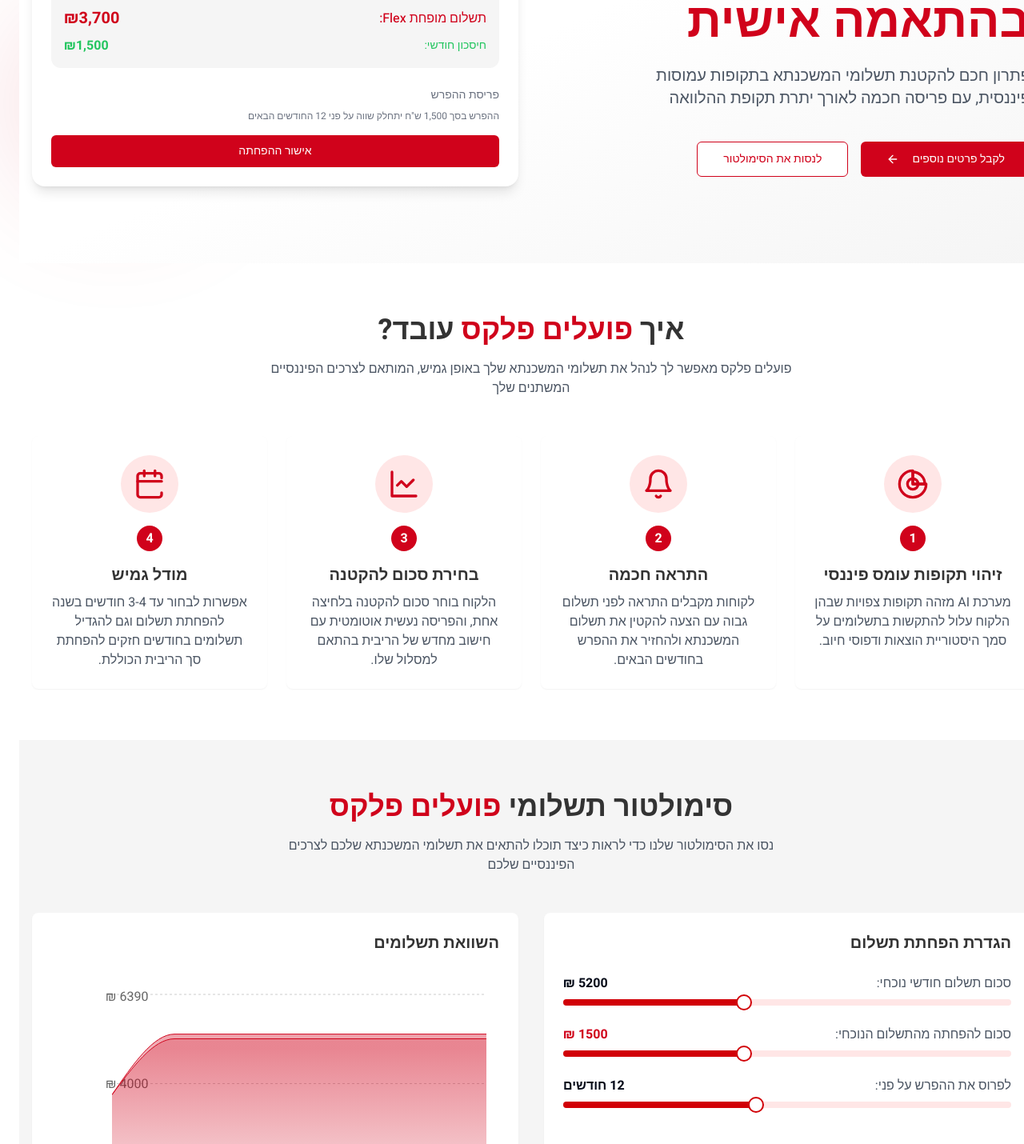
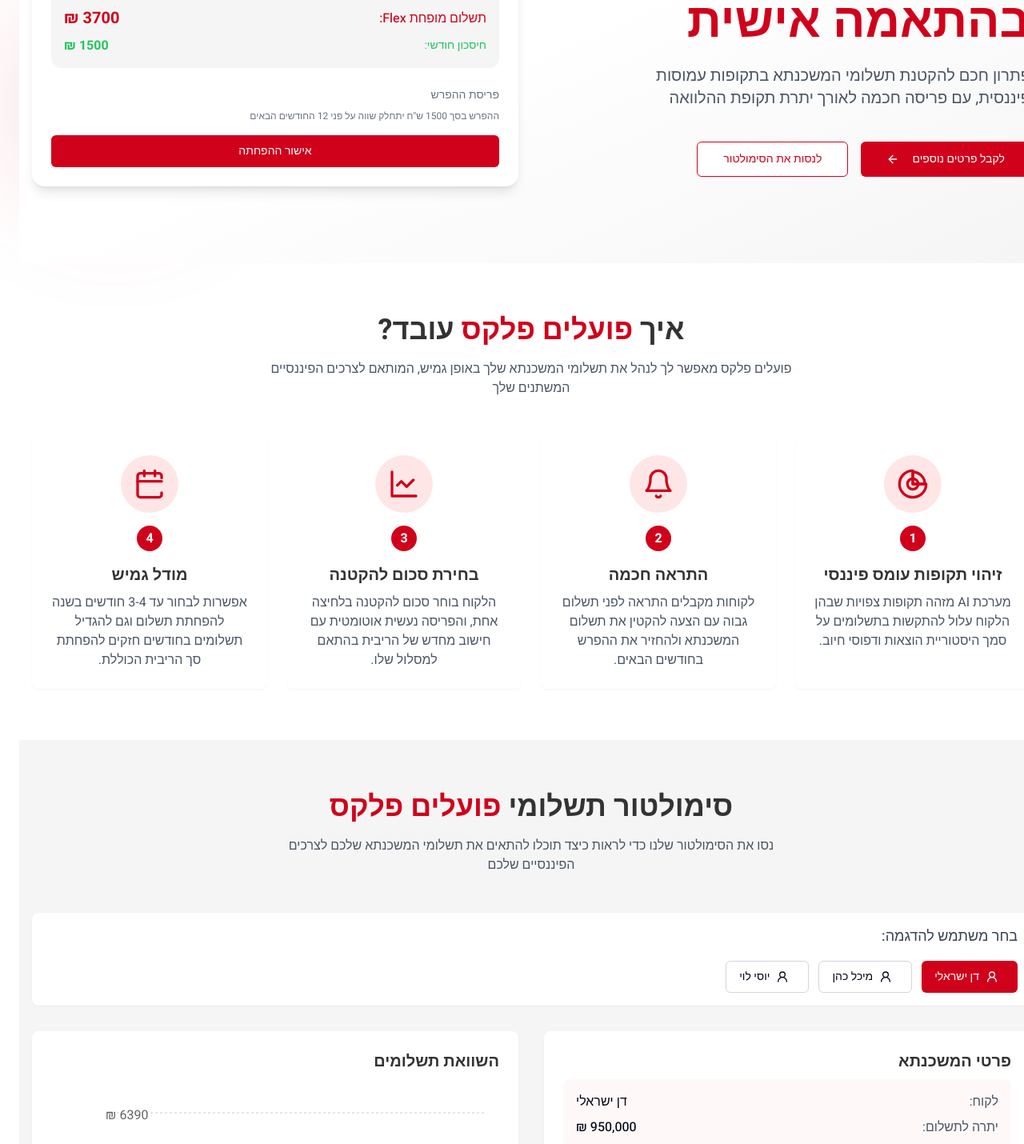
Before and after one commit to nirshar1977/poalim-flex-flow, a React (Vite) app: page / in a window 1280 px wide. Shown: the part 300-1730 px from the top of the page at 80% size. Built offline with nearby package versions, Linux system fonts and the light colour scheme.

Commit message:
Add mock user data for presentation
Implement mock user data to simulate different mortgage summaries for presentation purposes.

```diff
--- a/src/components/HeroSection.tsx
+++ b/src/components/HeroSection.tsx
@@ -2,8 +2,11 @@
 import React from 'react';
 import { Button } from '@/components/ui/button';
 import { ArrowLeft } from 'lucide-react';
+import { getDefaultUser } from '@/services/mockUserData';
 
 const HeroSection: React.FC = () => {
+  const defaultUser = getDefaultUser();
+
   const scrollToSection = (id: string) => {
     const element = document.getElementById(id);
     if (element) {
@@ -51,7 +54,7 @@ const HeroSection: React.FC = () => {
                 <div className="flex justify-between items-center mb-6">
                   <div>
                     <h3 className="text-lg font-bold text-poalim-darkText">תשלום משכנתא חודשי</h3>
-                    <p className="text-sm text-gray-500">תשלום גמיש עבור 15/09/2025</p>
+                    <p className="text-sm text-gray-500">תשלום גמיש עבור {defaultUser.name}</p>
                   </div>
                   <div className="bg-poalim-lightRed p-2 rounded-full">
                     <svg xmlns="http://www.w3.org/2000/svg" width="24" height="24" viewBox="0 0 24 24" fill="none" stroke="currentColor" strokeWidth="2" strokeLinecap="round" strokeLinejoin="round" className="text-poalim-red">
@@ -69,24 +72,27 @@ const HeroSection: React.FC = () => {
                 <div className="bg-poalim-gray rounded-xl p-4 mb-6">
                   <div className="flex justify-between mb-2">
                     <span className="text-gray-500">תשלום רגיל:</span>
-                    <span className="font-bold">₪5,200</span>
+                    <span className="font-bold">{defaultUser.currentPayment} ₪</span>
                   </div>
                   <div className="flex justify-between items-center">
                     <span className="text-poalim-red font-medium">תשלום מופחת Flex:</span>
-                    <span className="font-bold text-xl text-poalim-red">₪3,700</span>
+                    <span className="font-bold text-xl text-poalim-red">{defaultUser.currentPayment - defaultUser.recommendedReduction!} ₪</span>
                   </div>
                   <div className="flex justify-between items-center mt-2">
                     <span className="text-green-500 text-sm">חיסכון חודשי:</span>
-                    <span className="font-bold text-green-500">₪1,500</span>
+                    <span className="font-bold text-green-500">{defaultUser.recommendedReduction} ₪</span>
                   </div>
                 </div>
 
                 <div className="mb-4">
                   <h4 className="text-sm font-medium text-gray-500 mb-2">פריסת ההפרש</h4>
-                  <p className="text-xs text-gray-500">ההפרש בסך 1,500 ש"ח יתחלק שווה על פני 12 החודשים הבאים</p>
+                  <p className="text-xs text-gray-500">ההפרש בסך {defaultUser.recommendedReduction} ש"ח יתחלק שווה על פני 12 החודשים הבאים</p>
                 </div>
 
-                <Button className="w-full bg-poalim-red hover:bg-poalim-red/90">
+                <Button
+                  className="w-full bg-poalim-red hover:bg-poalim-red/90"
+                  onClick={() => scrollToSection('calculator')}
+                >
                   אישור ההפחתה
                 </Button>
               </div>
--- /dev/null
+++ b/src/components/UserSelector.tsx
@@ -0,0 +1,35 @@
+
+import React from 'react';
+import { mockUsers, UserMortgageProfile } from '../services/mockUserData';
+import { Button } from '@/components/ui/button';
+import { UserRound } from 'lucide-react';
+
+interface UserSelectorProps {
+  selectedUserId: string;
+  onSelectUser: (userId: string) => void;
+}
+
+const UserSelector: React.FC<UserSelectorProps> = ({ selectedUserId, onSelectUser }) => {
+  return (
+    <div className="bg-white rounded-lg shadow-sm p-4 mb-8">
+      <h3 className="text-lg font-medium text-gray-700 mb-4">בחר משתמש להדגמה:</h3>
+      <div className="flex flex-wrap gap-3">
+        {mockUsers.map((user) => (
+          <Button
+            key={user.id}
+            variant={selectedUserId === user.id ? "default" : "outline"}
+            className={selectedUserId === user.id
+              ? "bg-poalim-red hover:bg-poalim-red/90"
+              : "border-gray-300"}
+            onClick={() => onSelectUser(user.id)}
+          >
+            <UserRound className="mr-2 h-4 w-4" />
+            {user.name}
+          </Button>
+        ))}
+      </div>
+    </div>
+  );
+};
+
+export default UserSelector;
--- a/src/components/payment-calculator/PaymentCalculator.tsx
+++ b/src/components/payment-calculator/PaymentCalculator.tsx
@@ -4,9 +4,13 @@ import { Card, CardContent } from '@/components/ui/card';
 import { usePaymentCalculator } from './usePaymentCalculator';
 import PaymentForm from './PaymentForm';
 import PaymentChart from './PaymentChart';
+import UserSelector from '@/components/UserSelector';
 
 const PaymentCalculator: React.FC = () => {
   const {
+    selectedUserId,
+    handleSelectUser,
+    currentUser,
     currentPayment,
     setCurrentPayment,
     reductionAmount,
@@ -34,9 +38,31 @@ const PaymentCalculator: React.FC = () => {
         </p>
       </div>
 
+      <UserSelector selectedUserId={selectedUserId} onSelectUser={handleSelectUser} />
+
       <div className="grid grid-cols-1 lg:grid-cols-2 gap-8">
         <Card className="border-none card-shadow">
           <CardContent className="p-6">
+            <h3 className="text-xl font-bold text-poalim-darkText mb-2">פרטי המשכנתא</h3>
+            <div className="mb-6 bg-poalim-lightRed/30 p-4 rounded-lg">
+              <div className="flex justify-between mb-2">
+                <span className="text-gray-600">לקוח:</span>
+                <span className="font-medium">{currentUser.name}</span>
+              </div>
+              <div className="flex justify-between mb-2">
+                <span className="text-gray-600">יתרה לתשלום:</span>
+                <span className="font-medium">{currentUser.totalBalance.toLocaleString()} ₪</span>
+              </div>
+              <div className="flex justify-between mb-2">
+                <span className="text-gray-600">תשלום חודשי:</span>
+                <span className="font-medium">{currentUser.currentPayment.toLocaleString()} ₪</span>
+              </div>
+              <div className="flex justify-between">
+                <span className="text-gray-600">משך זמן נותר:</span>
+                <span className="font-medium">{Math.floor(currentUser.remainingMonths / 12)} שנים ו-{currentUser.remainingMonths % 12} חודשים</span>
+              </div>
+            </div>
+
             <h3 className="text-xl font-bold text-poalim-darkText mb-6">הגדרת הפחתת תשלום</h3>
 
             <PaymentForm
--- a/src/components/payment-calculator/usePaymentCalculator.ts
+++ b/src/components/payment-calculator/usePaymentCalculator.ts
@@ -1,18 +1,35 @@
 
-import { useState } from 'react';
+import { useState, useEffect } from 'react';
 import { useToast } from '@/hooks/use-toast';
+import { getDefaultUser, getUser, UserMortgageProfile } from '@/services/mockUserData';
 
 export const usePaymentCalculator = () => {
   const { toast } = useToast();
-  const [currentPayment, setCurrentPayment] = useState(5200);
-  const [reductionAmount, setReductionAmount] = useState(1500);
+  const [selectedUserId, setSelectedUserId] = useState<string>(getDefaultUser().id);
+  const [currentUser, setCurrentUser] = useState<UserMortgageProfile>(getDefaultUser());
+  const [currentPayment, setCurrentPayment] = useState(currentUser.currentPayment);
+  const [reductionAmount, setReductionAmount] = useState(currentUser.recommendedReduction || 1500);
   const [repayMonths, setRepayMonths] = useState(12);
   const [isConfirming, setIsConfirming] = useState(false);
+
+  // Update user data when selectedUserId changes
+  useEffect(() => {
+    const user = getUser(selectedUserId);
+    if (user) {
+      setCurrentUser(user);
+      setCurrentPayment(user.currentPayment);
+      setReductionAmount(user.recommendedReduction || Math.round(user.currentPayment * 0.25));
+    }
+  }, [selectedUserId]);
 
   // Calculate adjusted payments
   const reducedPayment = currentPayment - reductionAmount;
   const monthlyExtra = Math.ceil(reductionAmount / repayMonths);
   const futurePayment = currentPayment + monthlyExtra;
+
+  const handleSelectUser = (userId: string) => {
+    setSelectedUserId(userId);
+  };
 
   const handleApply = () => {
     setIsConfirming(true);
@@ -55,6 +72,9 @@ export const usePaymentCalculator = () => {
   };
 
   return {
+    currentUser,
+    selectedUserId,
+    handleSelectUser,
     currentPayment,
     setCurrentPayment,
     reductionAmount,
--- /dev/null
+++ b/src/services/mockUserData.ts
@@ -0,0 +1,52 @@
+
+export interface UserMortgageProfile {
+  id: string;
+  name: string;
+  currentPayment: number;
+  remainingMonths: number;
+  interestRate: number;
+  totalBalance: number;
+  loanStartDate: string;
+  recommendedReduction?: number;
+}
+
+export const mockUsers: UserMortgageProfile[] = [
+  {
+    id: "user1",
+    name: "דן ישראלי",
+    currentPayment: 5200,
+    remainingMonths: 240,
+    interestRate: 3.5,
+    totalBalance: 950000,
+    loanStartDate: "2018-05-15",
+    recommendedReduction: 1500,
+  },
+  {
+    id: "user2",
+    name: "מיכל כהן",
+    currentPayment: 7800,
+    remainingMonths: 180,
+    interestRate: 2.8,
+    totalBalance: 1250000,
+    loanStartDate: "2020-11-03",
+    recommendedReduction: 2100,
+  },
+  {
+    id: "user3",
+    name: "יוסי לוי",
+    currentPayment: 3600,
+    remainingMonths: 300,
+    interestRate: 4.2,
+    totalBalance: 780000,
+    loanStartDate: "2022-02-28",
+    recommendedReduction: 900,
+  }
+];
+
+export const getUser = (userId: string): UserMortgageProfile | undefined => {
+  return mockUsers.find(user => user.id === userId);
+};
+
+export const getDefaultUser = (): UserMortgageProfile => {
+  return mockUsers[0];
+};
```
